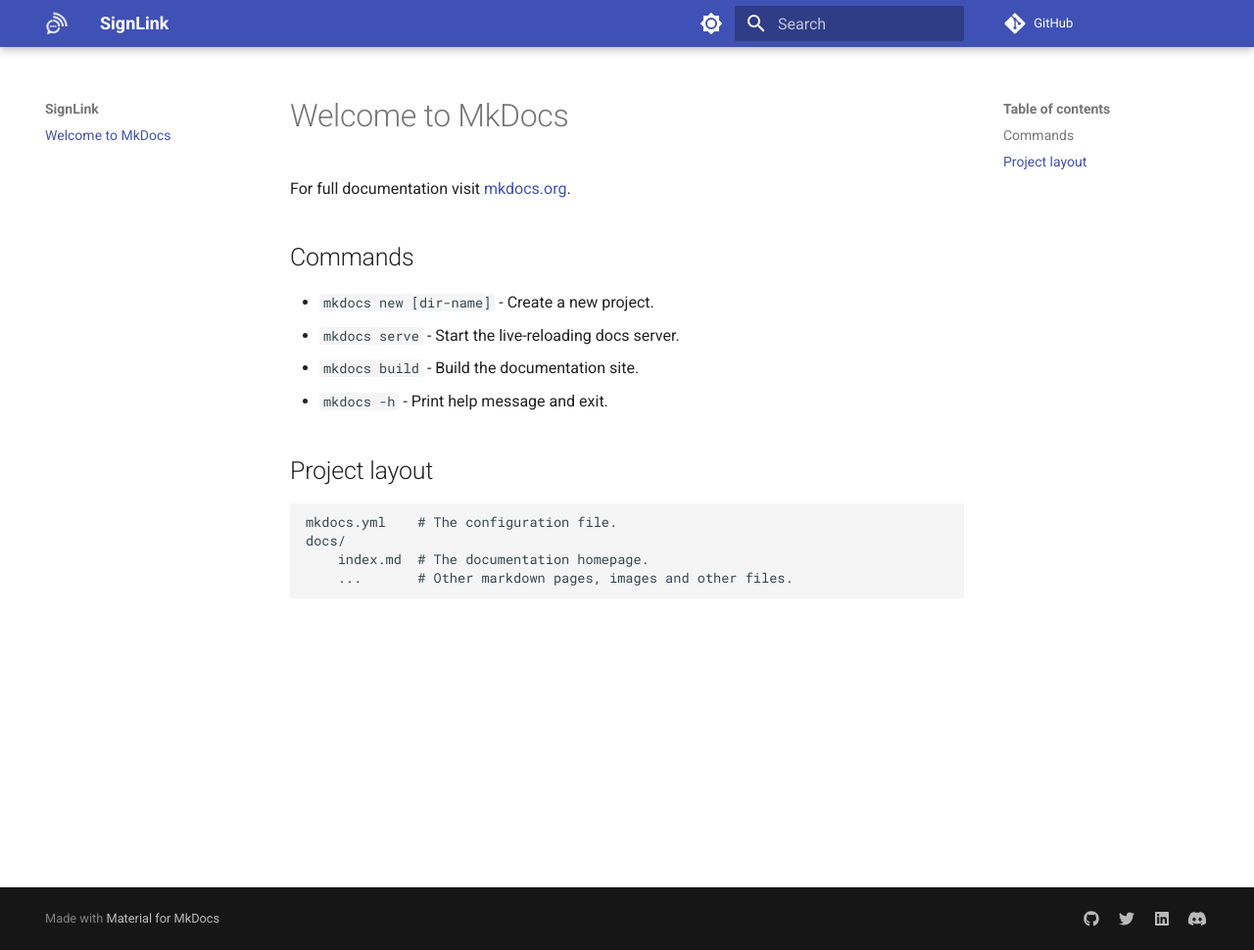
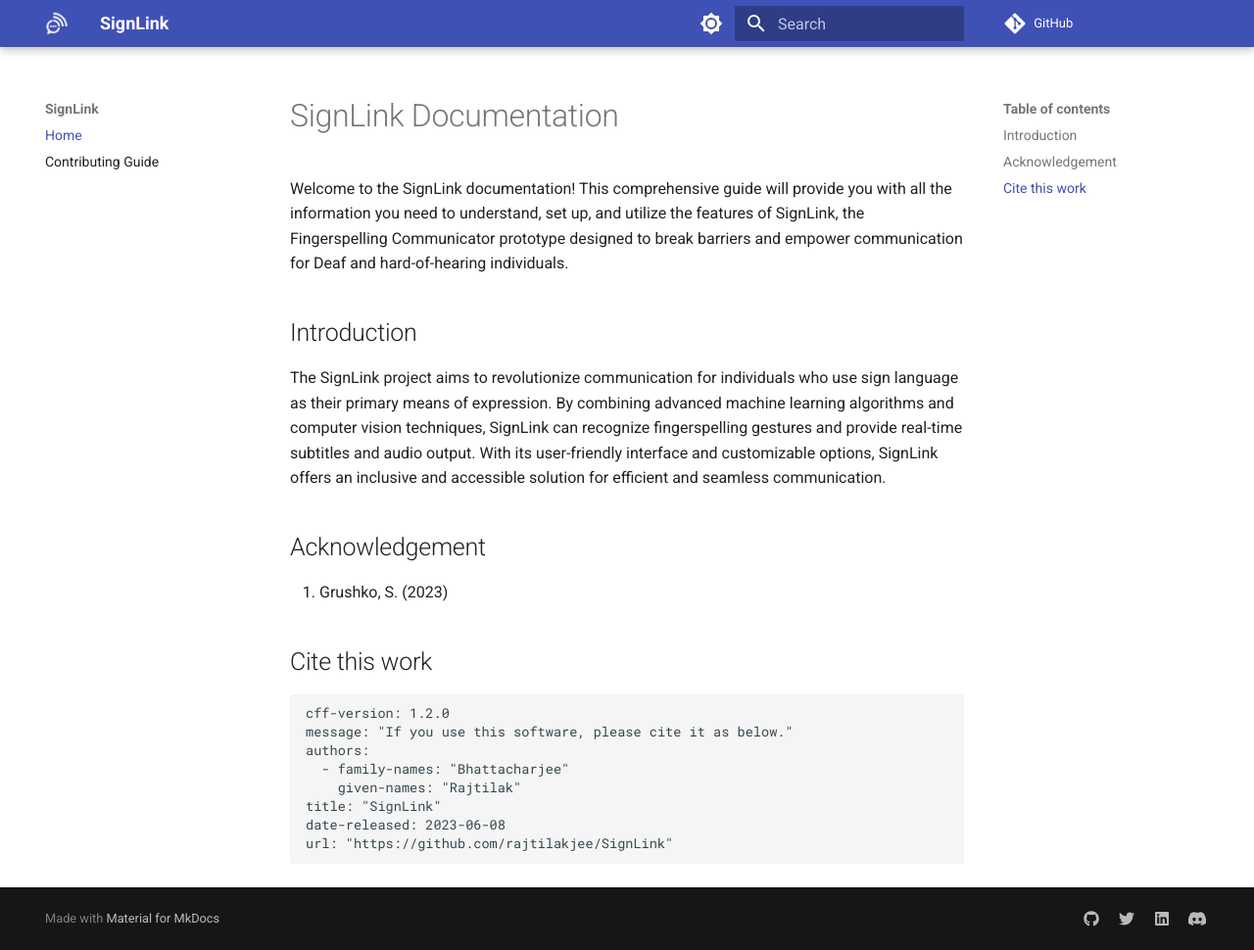
Before and after one commit to rajtilakjee/SignLink, an MkDocs documentation site: the page built from docs/index.md, in a window 1280 px wide and 970 px high. Shown: the whole window at 98% size. Built offline with MkDocs 1.6.1 and Material for MkDocs 9.7.7, drawn with Linux system fonts in a browser that asks for light colours; comment, search, counter and statistics services are not loaded.

Commit message:
Edit documentation

````diff
--- a/docs/index.md
+++ b/docs/index.md
@@ -1,17 +1,24 @@
-# Welcome to MkDocs
+# SignLink Documentation
 
-For full documentation visit [mkdocs.org](https://www.mkdocs.org).
+Welcome to the SignLink documentation! This comprehensive guide will provide you with all the information you need to understand, set up, and utilize the features of SignLink, the Fingerspelling Communicator prototype designed to break barriers and empower communication for Deaf and hard-of-hearing individuals.
 
-## Commands
+## Introduction
 
-* `mkdocs new [dir-name]` - Create a new project.
-* `mkdocs serve` - Start the live-reloading docs server.
-* `mkdocs build` - Build the documentation site.
-* `mkdocs -h` - Print help message and exit.
+The SignLink project aims to revolutionize communication for individuals who use sign language as their primary means of expression. By combining advanced machine learning algorithms and computer vision techniques, SignLink can recognize fingerspelling gestures and provide real-time subtitles and audio output. With its user-friendly interface and customizable options, SignLink offers an inclusive and accessible solution for efficient and seamless communication.
 
-## Project layout
+## Acknowledgement
 
-    mkdocs.yml    # The configuration file.
-    docs/
-        index.md  # The documentation homepage.
-        ...       # Other markdown pages, images and other files.
+1. Grushko, S. (2023)
+
+## Cite this work
+
+```
+cff-version: 1.2.0
+message: "If you use this software, please cite it as below."
+authors:
+  - family-names: "Bhattacharjee"
+    given-names: "Rajtilak"
+title: "SignLink"
+date-released: 2023-06-08
+url: "https://github.com/rajtilakjee/SignLink"
+```
--- a/mkdocs.yml
+++ b/mkdocs.yml
@@ -39,3 +39,7 @@
 plugins:
   - search:
       lang: en
+
+nav:
+  - Home: index.md
+  - Contributing Guide: contributing.md
````
Also changed, not shown: docs/contributing.md (added, +39 -0 lines).
